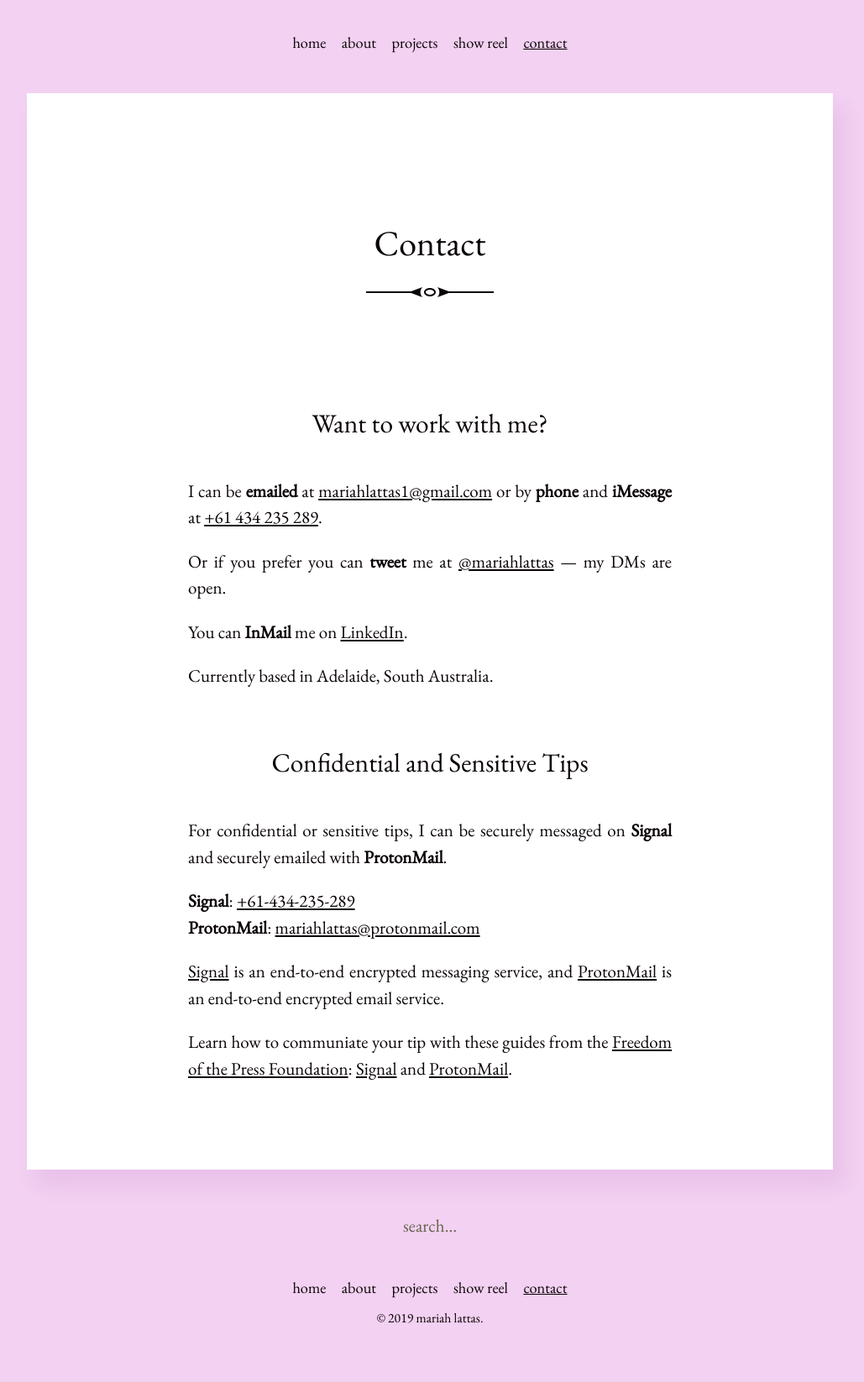
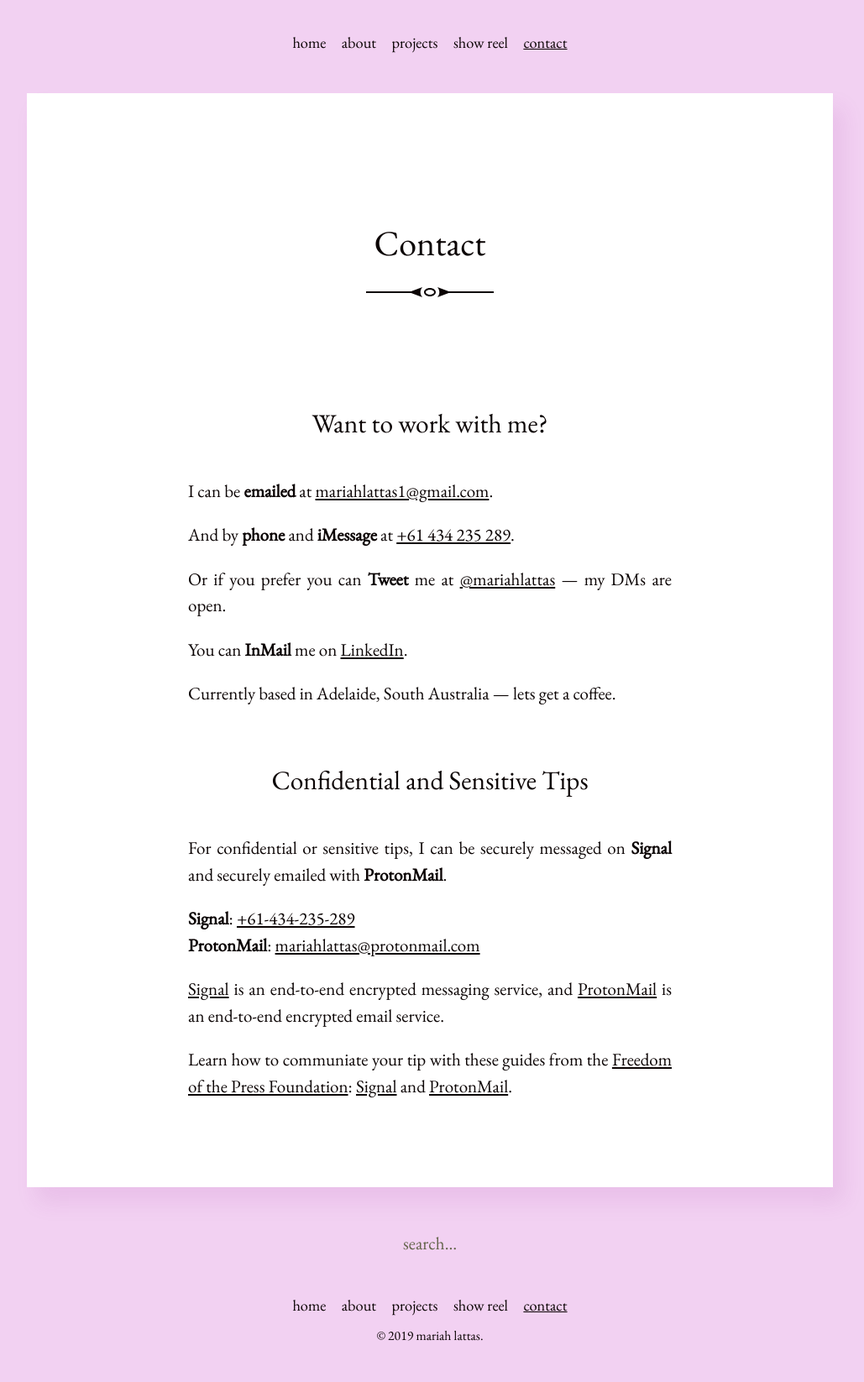
Before and after one commit to mariahlattas/website, a Jekyll site: the page built from contact.md, in a window 1280 px wide. Shown: the whole page at 84% size, without its empty margins (128-1157 px from the left). Built offline with Jekyll 4.4.1, drawn with Linux system fonts in a browser that asks for light colours; before the commit the page ends 1625 px from its top, so only the background shows below that.

Commit message:
Update contact.md

```diff
--- a/contact.md
+++ b/contact.md
@@ -5,13 +5,15 @@ title: Contact
 
 ### Want to work with me?
 
-I can be **emailed** at [mariahlattas1@gmail.com](mailto:mariahlattas1@gmail.com) or by **phone** and **iMessage** at [+61 434 235 289](tel:61434235289).
+I can be **emailed** at [mariahlattas1@gmail.com](mailto:mariahlattas1@gmail.com).
 
-Or if you prefer you can **tweet** me at [@mariahlattas](https://twitter.com/mariahlattas) — my DMs are open.
+And by **phone** and **iMessage** at [+61 434 235 289](tel:61434235289).
+
+Or if you prefer you can **Tweet** me at [@mariahlattas](https://twitter.com/mariahlattas) — my DMs are open.
 
 You can **InMail** me on [LinkedIn](https://linkedin.com/in/mariahlattas).
 
-Currently based in Adelaide, South Australia.
+Currently based in Adelaide, South Australia — lets get a coffee.
 
 ### Confidential and Sensitive Tips
 
```
